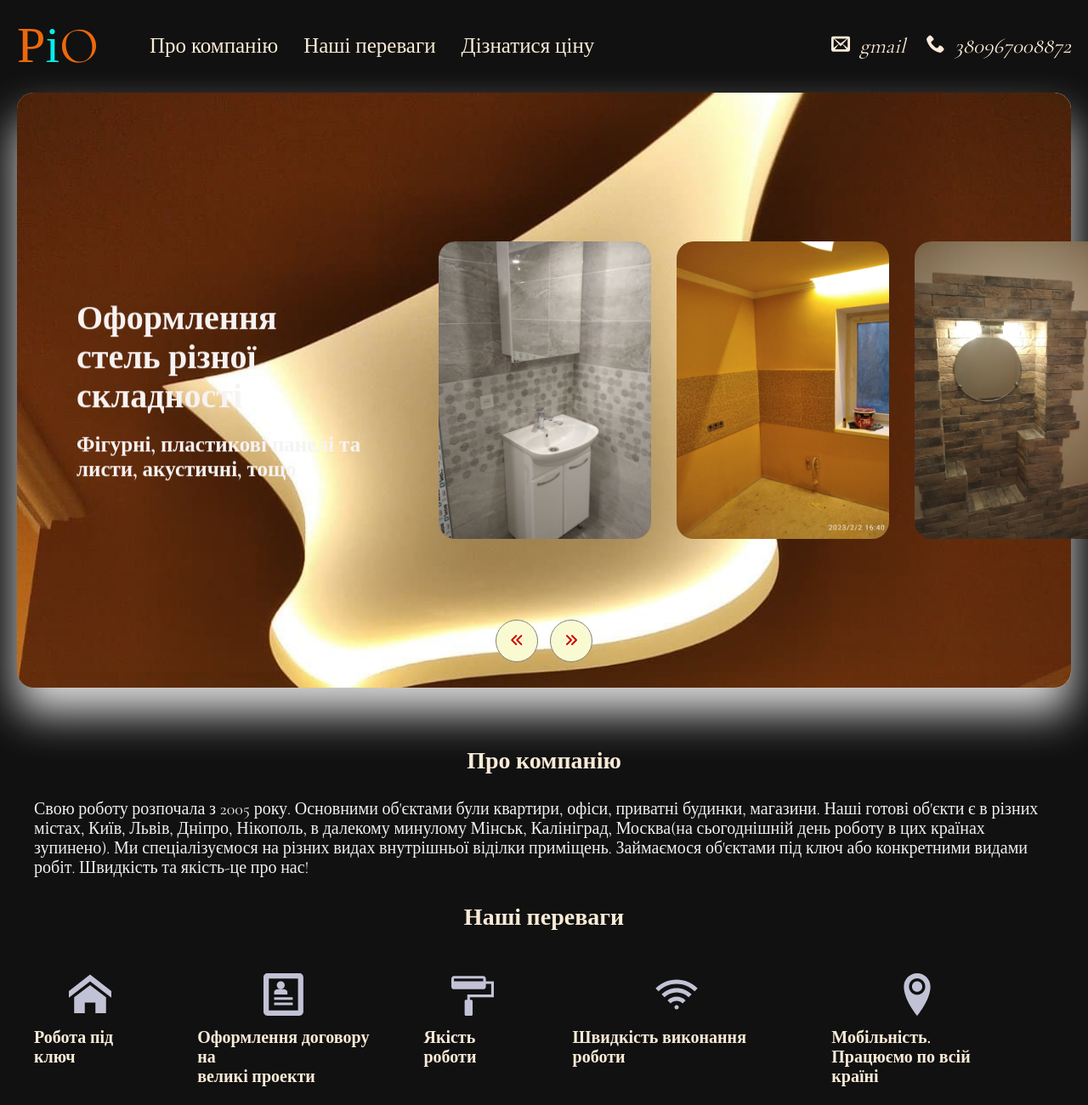
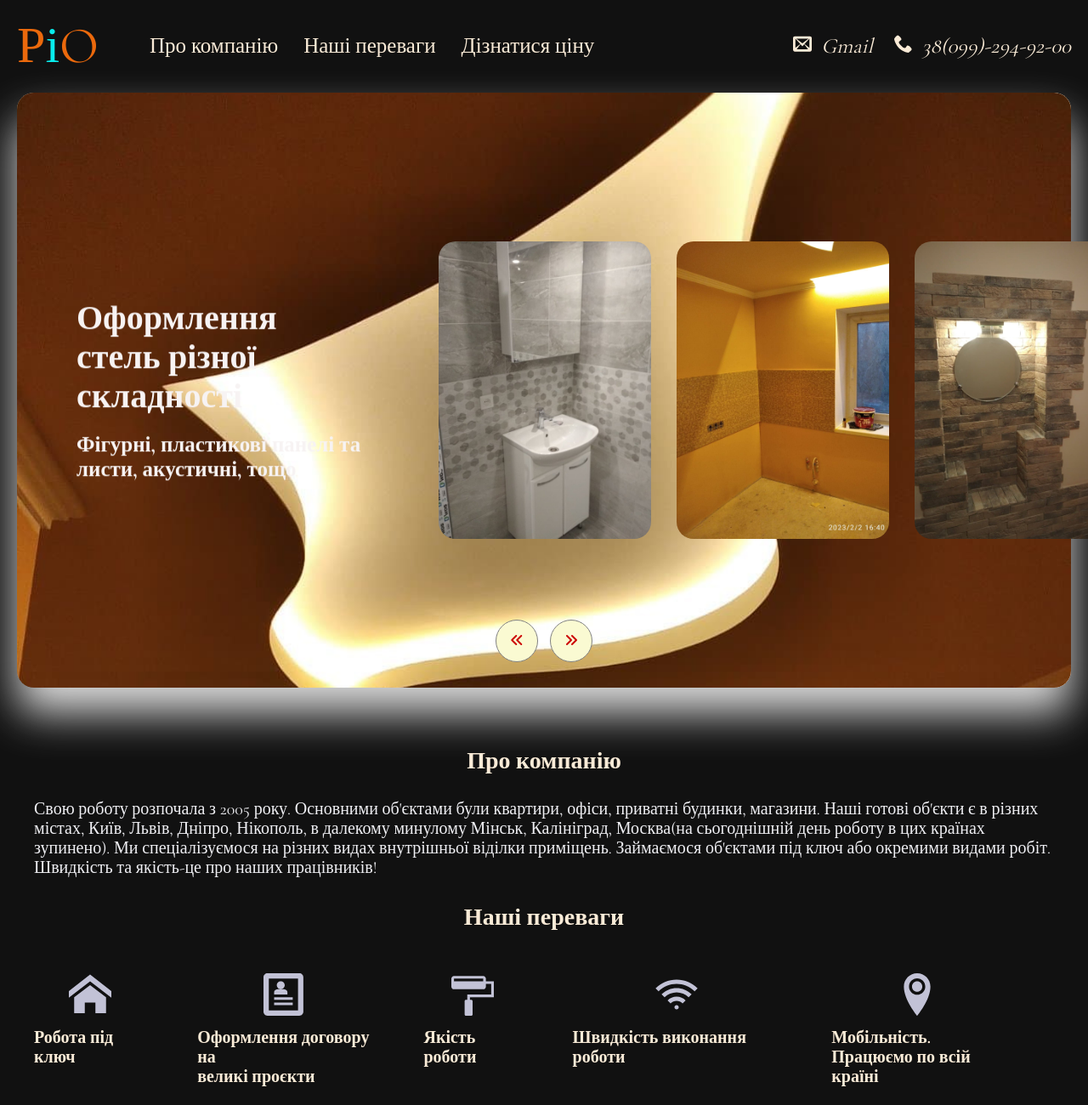
Before and after one commit to bgirlalma/apartment-renovetion-website, a website: page index.html in a window 1280 px wide. Shown: the top 1300 px of the page at 85% size. Drawn offline with nearby package versions, Linux system fonts and the light colour scheme.

Commit message:
віправлення багів

```diff
--- a/index.html
+++ b/index.html
@@ -49,7 +49,7 @@
                             <svg width="32" height="22" fill="antiquewhite">
                                 <use href="./Image/symbol-defs.svg#icon-envelop"></use>
                             </svg>
-                            <span>gmail</span>
+                            <span>Gmail</span>
                         </a>
                     </li>
                     <li class="contacts-list">
@@ -57,7 +57,7 @@
                             <svg width="32" height="22" fill="antiquewhite">
                                 <use href="./Image/symbol-defs.svg#icon-phone"></use>
                             </svg>
-                            <span>380967008872</span>
+                            <span>38(099)-294-92-00</span>
                         </a>
                     </li>
                 </ul>
@@ -95,7 +95,7 @@
                         <svg class="svg-mobile" width="32" height="22" fill="blue">
                             <use href="./Image/symbol-defs.svg#icon-envelop"></use>
                         </svg>
-                        <span>gmail</span>
+                        <span>Gmail</span>
                     </a>
                 </li>
                 <li class="contacts-list-mobile-menu">
@@ -103,7 +103,7 @@
                         <svg class="svg-mobile" width="32" height="22" fill="blue">
                             <use href="./Image/symbol-defs.svg#icon-phone"></use>
                         </svg>
-                        <span>380967008872</span>
+                        <span>38(099)-294-92-00</span>
                     </a>
                 </li>
             </ul>
@@ -189,7 +189,7 @@
 <section class="about-company">
 <div class="container about">
 <h2 class="about-company-title"><a name="about">Про компанію</a></h2>
-<p class="about-company-desc">Свою роботу розпочала з 2005 року. Основними об'єктами були квартири, офіси, приватні будинки, магазини. Наші готові об'єкти є в різних містах, Київ, Львів, Дніпро, Нікополь, в далекому минулому Мінськ, Калініград, Москва(на сьогоднішній день роботу в цих країнах зупинено). Ми спеціалізуємося на різних видах внутрішньої віділки приміщень. Займаємося об'єктами під ключ або конкретними видами робіт. Швидкість та якість-це про нас!</p>
+<p class="about-company-desc">Свою роботу розпочала з 2005 року. Основними об'єктами були квартири, офіси, приватні будинки, магазини. Наші готові об'єкти є в різних містах, Київ, Львів, Дніпро, Нікополь, в далекому минулому Мінськ, Калініград, Москва(на сьогоднішній день роботу в цих країнах зупинено). Ми спеціалізуємося на різних видах внутрішньої віділки приміщень. Займаємося об'єктами під ключ або окремими видами робіт. Швидкість та якість-це про наших працівників!</p>
 
 <div class="advantages">
 <h2 class="advantages-title"><a name="advantages">Наші переваги</a></h2>
@@ -208,7 +208,7 @@
 <use class="advantages-icon" href="./Image/symbol-defs.svg#icon-profile"></use>
 </svg>
 
-<h3 class="advantages-list-title">Оформлення договору на<br>великі проекти</h3>
+<h3 class="advantages-list-title">Оформлення договору на<br>великі проєкти</h3>
 </li>
 
 <li class="advantages-list">
```
